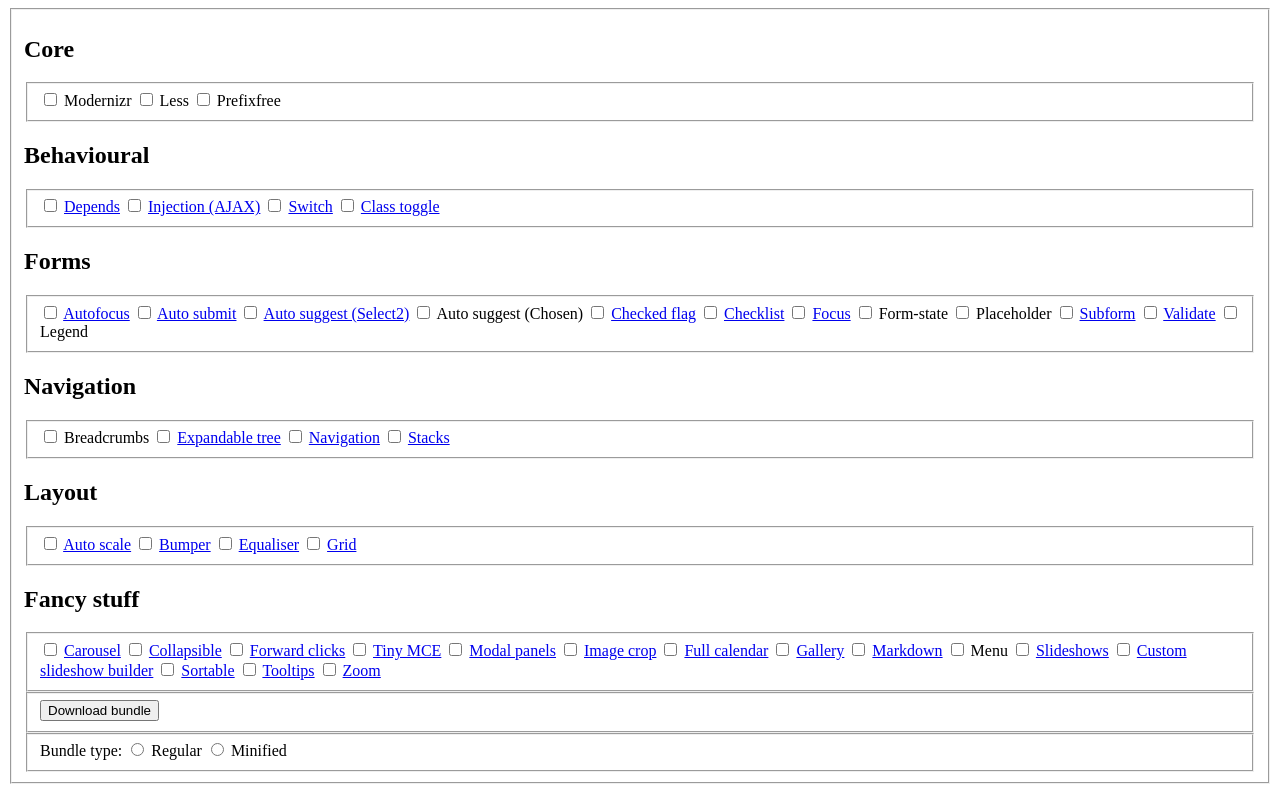
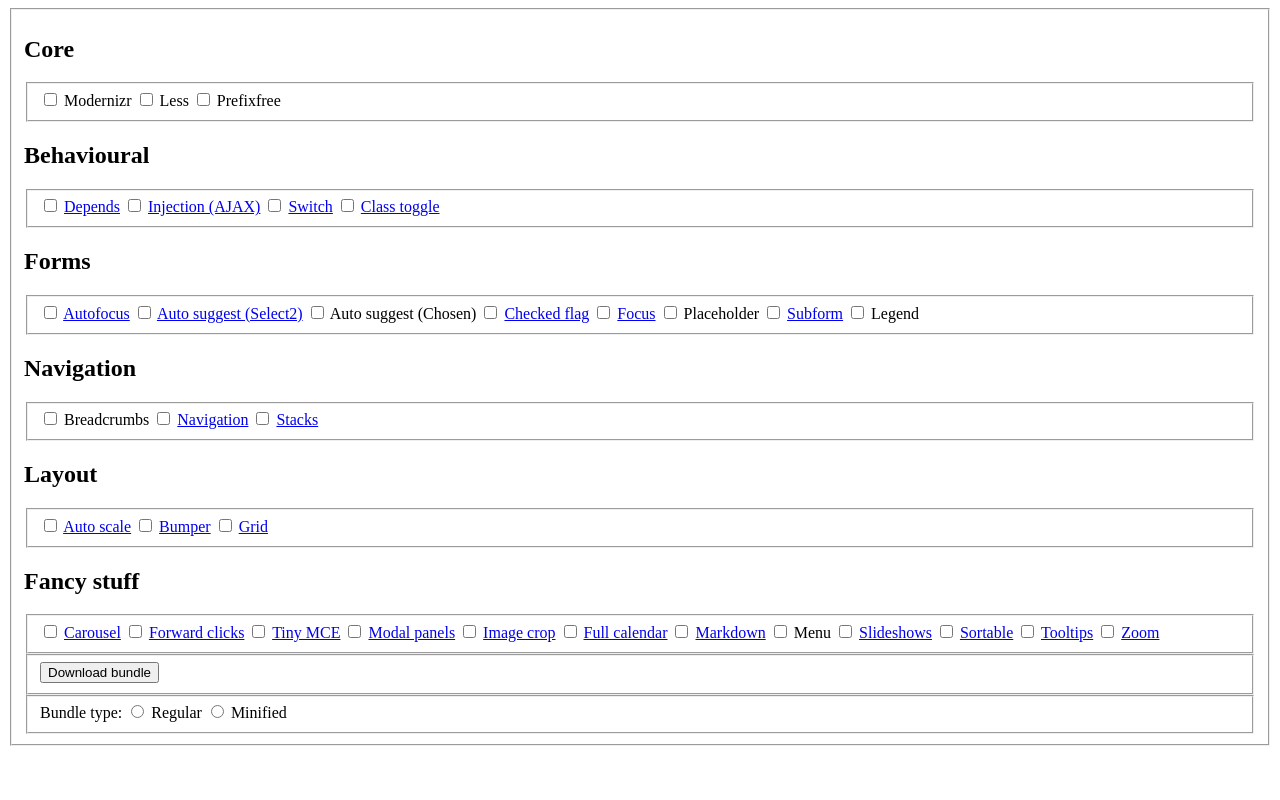
Before and after one commit to Patternslib/Patterns-bundler, a plain HTML site: page index.html in a window 1280 px wide. Drawn offline with Linux system fonts and the light colour scheme.

Commit message:
index.html: comment out patterns which aren't building

```diff
--- a/index.html
+++ b/index.html
@@ -49,10 +49,10 @@
           <input type="checkbox" name="pat/autofocus" unchecked/>
           <a class="navigation autofocus" href="demo/autofocus/index.html" title="Auto focus">Autofocus</a>
         </label>
-        <label class="auto-submit">
-          <input type="checkbox" name="pat/autosubmit" unchecked/>
-          <a class="navigation auto-submit" href="demo/auto-submit/index.html" title="Auto submit">Auto submit</a>
-        </label>
+        <!-- <label class="auto-submit"> -->
+        <!--   <input type="checkbox" name="pat/autosubmit" unchecked/> -->
+        <!--   <a class="navigation auto-submit" href="demo/auto-submit/index.html" title="Auto submit">Auto submit</a> -->
+        <!-- </label>   -->
         <label class="auto-suggest">
           <input type="checkbox" name="pat/autosuggest" unchecked/>
           <a class="navigation auto-suggest" href="demo/auto-suggest/index.html" title="Auto suggest">Auto suggest (Select2)</a>
@@ -65,18 +65,18 @@
           <input type="checkbox" name="pat/checkedflag" unchecked/>
           <a class="navigation checked-flag" href="demo/checked-flag/index.html" title="checkedflag">Checked flag</a>
         </label>
-        <label class="checklist">
-          <input type="checkbox" name="pat/checklist" unchecked/>
-          <a class="navigation checkboxes" href="demo/checklist/index.html" title="checklist">Checklist</a>
-        </label>
+        <!-- <label class="checklist"> -->
+        <!--   <input type="checkbox" name="pat/checklist" unchecked/> -->
+        <!--   <a class="navigation checkboxes" href="demo/checklist/index.html" title="checklist">Checklist</a> -->
+        <!-- </label>  -->
         <label class="focus">
           <input type="checkbox" name="pat/focus" unchecked/>
           <a class="navigation focus" href="demo/focus/index.html" title="">Focus</a>
         </label>
-        <label class="form">
-          <input type="checkbox" name="pat/form-state" unchecked/>
-          <a>Form-state</a>
-        </label>
+        <!-- <label class="form"> -->
+        <!--   <input type="checkbox" name="pat/form-state" unchecked/> -->
+        <!--   <a>Form-state</a> -->
+        <!-- </label>  -->
         <label class="placeholder">
           <input type="checkbox" name="pat/placeholder" unchecked/>
           <a>Placeholder</a>
@@ -85,10 +85,10 @@
           <input type="checkbox" name="pat/subform" unchecked/>
           <a class="navigation subform" href="demo/subform/index.html" title="checklist">Subform</a>
         </label>
-        <label class="validate">
-          <input type="checkbox" name="pat/validate" unchecked/>
-          <a class="navigation validate" href="demo/validate/index.html">Validate</a>
-        </label>
+        <!-- <label class="validate"> -->
+        <!--   <input type="checkbox" name="pat/validate" unchecked/> -->
+        <!--   <a class="navigation validate" href="demo/validate/index.html">Validate</a> -->
+        <!-- </label> -->
         <label class="legend">
           <input type="checkbox" name="pat/legend" unchecked/>
           <a class="navigation legend">Legend</a>
@@ -102,10 +102,10 @@
           <input type="checkbox" name="pat/breadcrumbs" unchecked/>
           <a class="navigation breadcrumbs">Breadcrumbs</a>
         </label>
-        <label class="tree">
-          <input type="checkbox" name="pat/expandable" unchecked/>
-          <a class="navigation tree" href="demo/expandable-tree/index.html" title="">Expandable tree</a>
-        </label>
+        <!-- <label class="tree"> -->
+        <!--   <input type="checkbox" name="pat/expandable" unchecked/> -->
+        <!--   <a class="navigation tree" href="demo/expandable-tree/index.html" title="">Expandable tree</a> -->
+        <!-- </label> -->
         <label class="navigation">
           <input type="checkbox" name="pat/navigation" unchecked/>
           <a class="navigation navigation-marker" href="demo/navigation/index.html" title="Navigation markers">Navigation</a>
@@ -127,10 +127,10 @@
           <input type="checkbox" name="pat/bumper" unchecked/>
           <a class="navigation bumper" href="demo/bumper/index.html" title="Bumper">Bumper</a>
         </label>
-        <label class="equaliser">
-          <input type="checkbox" name="pat/equaliser" unchecked/>
-          <a class="navigation bumper" href="demo/equaliser/index.html" title="Equaliser">Equaliser</a>
-        </label>
+        <!-- <label class="equaliser"> -->
+        <!--   <input type="checkbox" name="pat/equaliser" unchecked/> -->
+        <!--   <a class="navigation bumper" href="demo/equaliser/index.html" title="Equaliser">Equaliser</a> -->
+        <!-- </label> -->
         <label class="grid">
           <input type="checkbox" unchecked/>
           <a class="navigation grid" href="demo/grid/index.html" title="Grid">Grid</a>
@@ -144,10 +144,10 @@
           <input type="checkbox" name="pat/carousel" unchecked/>
           <a class="navigation carousel" href="demo/carousel/index.html" title="">Carousel</a>
         </label>
-        <label class="collapsible">
-          <input type="checkbox" name="pat/collapsible" unchecked/>
-          <a class="navigation collapsible" href="demo/collapsible/index.html" title="collapsible">Collapsible</a>
-        </label>
+        <!-- <label class="collapsible"> -->
+        <!--   <input type="checkbox" name="pat/collapsible" unchecked/> -->
+        <!--   <a class="navigation collapsible" href="demo/collapsible/index.html" title="collapsible">Collapsible</a> -->
+        <!-- </label> -->
         <label class="forward">
           <input type="checkbox" name="pat/forward" unchecked/>
           <a class="navigation forward" href="demo/forward/index.html" title="forward">Forward clicks</a>
@@ -168,10 +168,10 @@
           <input type="checkbox" name="pat/fullcalendar" unchecked/>
           <a class="navigation full-calendar" href="demo/calendar/index.html" title="Calendar">Full calendar</a>
         </label>
-        <label class="gallery">
-          <input type="checkbox" name="pat/gallery" unchecked/>
-          <a class="navigation gallery" href="demo/gallery/index.html" title="Image galleries">Gallery</a>
-        </label>
+        <!-- <label class="gallery"> -->
+        <!--   <input type="checkbox" name="pat/gallery" unchecked/> -->
+        <!--   <a class="navigation gallery" href="demo/gallery/index.html" title="Image galleries">Gallery</a> -->
+        <!-- </label> -->
         <label class="markdown">
           <input type="checkbox" name="pat/markdown" unchecked/>
           <a class="navigation markdown" href="demo/markdown/index.html" title="Markdown rendering">Markdown</a>
@@ -184,10 +184,10 @@
           <input type="checkbox" name="pat/slides" unchecked/>
           <a class="navigation slides" href="demo/slides/index.html" title="">Slideshows</a>
         </label>
-        <label class="slideshow-builder">
-          <input type="checkbox" name="pat/slideshow-builder" unchecked/>
-          <a class="navigation slideshow-builder" href="demo/slideshow-builder/index.html" title="">Custom slideshow builder</a>
-        </label>
+        <!-- <label class="slideshow-builder"> -->
+        <!--   <input type="checkbox" name="pat/slideshow-builder" unchecked/> -->
+        <!--   <a class="navigation slideshow-builder" href="demo/slideshow-builder/index.html" title="">Custom slideshow builder</a> -->
+        <!-- </label> -->
         <label class="sortable">
           <input type="checkbox" name="pat/sortable" unchecked/>
           <a class="navigation sortable" href="demo/sortable/index.html" title="">Sortable</a>
```
